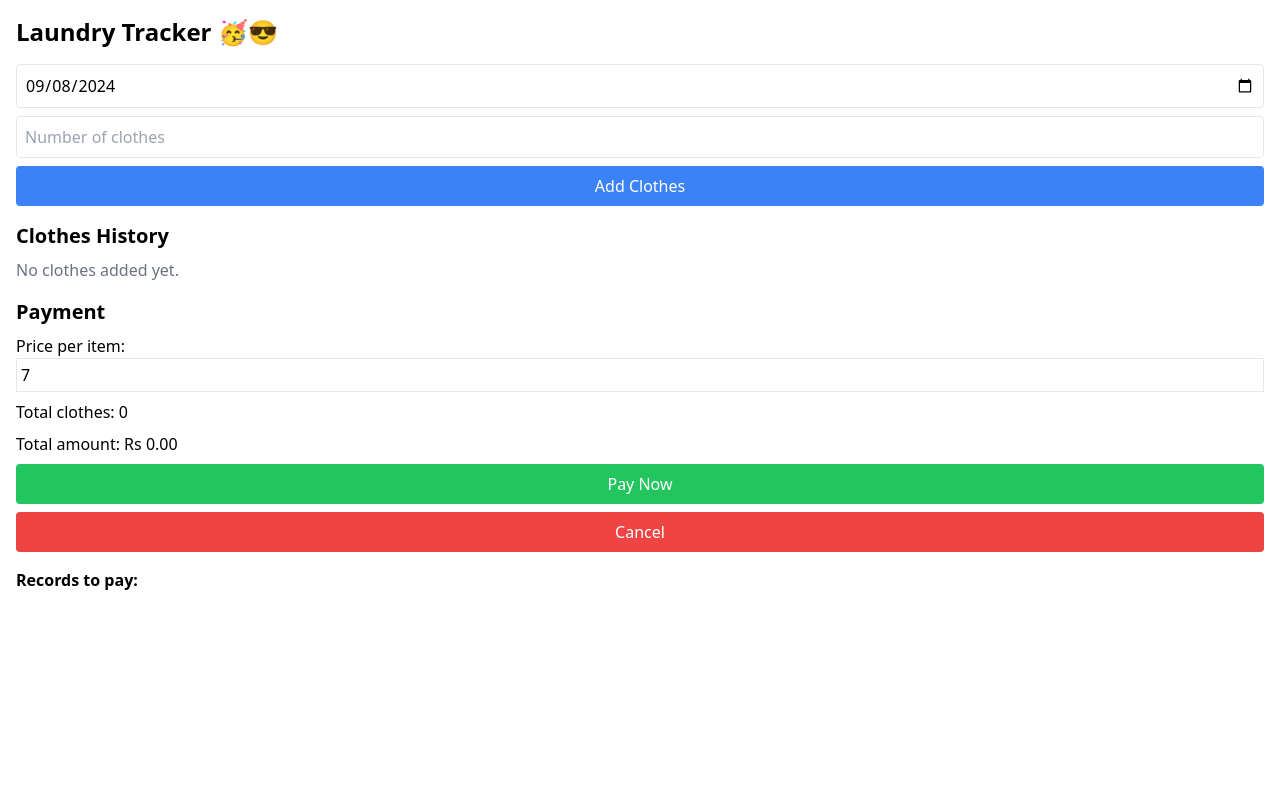
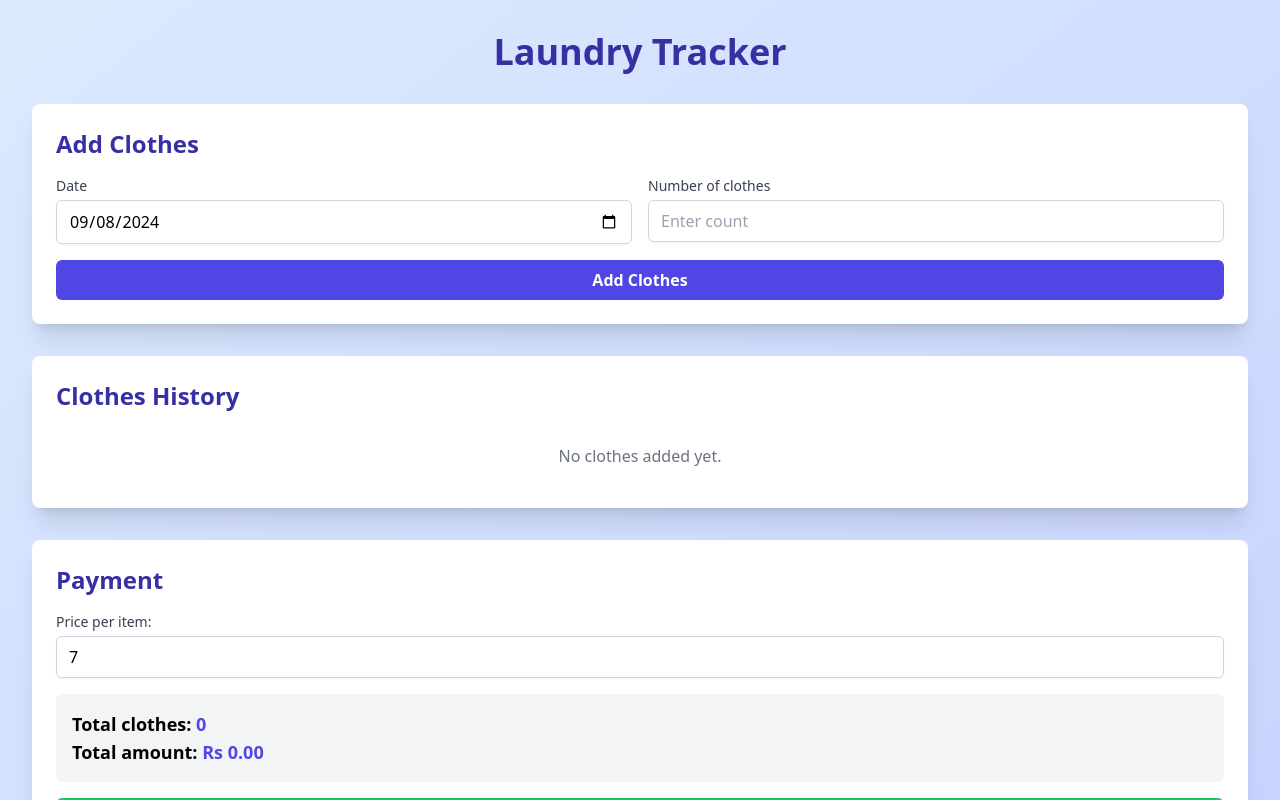
Before and after one commit to v8-fly/LaundaryApp, a React (Vite) app: page / in a window 1280 px wide. Both pictures are taken after a click on the button "Show Payment". Shown: the top 800 px of the page. Built offline with nearby package versions, Linux system fonts and the light colour scheme.

Commit message:
Asthetic changes

```diff
--- a/src/App.jsx
+++ b/src/App.jsx
@@ -56,25 +56,35 @@ export default function App() {
   }
 
   return (
-    <div className="container mx-auto p-4">
-      <h1 className="text-2xl font-bold mb-4">Laundry Tracker 🥳😎</h1>
+    <div className="min-h-screen bg-gradient-to-br from-blue-100 to-indigo-200 py-8">
+      <div className="container mx-auto px-4 sm:px-6 lg:px-8">
+        <h1 className="text-4xl font-bold text-center text-indigo-800 mb-8">
+          Laundry Tracker
+        </h1>
+        <div className="bg-white rounded-lg shadow-xl p-6 mb-8">
           <AddClothes onAdd={addClothes} />
+        </div>
+        <div className="bg-white rounded-lg shadow-xl p-6 mb-8">
           <ClothesHistory clothes={clothes} onUpdate={updateClothes} />
+        </div>
         {!showPayment ? (
           <button
             onClick={() => setShowPayment(true)}
-          className="bg-blue-500 text-white p-2 rounded"
+            className="w-full bg-indigo-600 hover:bg-indigo-700 text-white font-bold py-3 px-4 rounded-lg transition duration-300 ease-in-out transform hover:scale-105"
           >
             Show Payment
           </button>
         ) : (
+          <div className="bg-white rounded-lg shadow-xl p-6">
             <Payment
               clothes={clothes}
               lastPaymentDate={lastPaymentDate}
               onPayment={handlePayment}
               onCancel={() => setShowPayment(false)}
             />
+          </div>
         )}
+      </div>
     </div>
   )
 }
--- a/src/components/AddClothes.jsx
+++ b/src/components/AddClothes.jsx
@@ -1,38 +1,69 @@
 import React, { useState } from "react"
-import { format } from "date-fns"
+import { format, parse } from "date-fns"
 
 export default function AddClothes({ onAdd }) {
-  const [date, setDate] = useState(format(new Date(), "yyyy-MM-dd"))
+  const [date, setDate] = useState(format(new Date(), "dd-MMM-yyyy"))
   const [count, setCount] = useState("")
 
   const handleSubmit = (e) => {
     e.preventDefault()
     if (count) {
-      onAdd(new Date(date), parseInt(count, 10))
+      const parsedDate = parse(date, "dd-MMM-yyyy", new Date())
+      onAdd(parsedDate, parseInt(count, 10))
       setCount("")
     }
   }
 
+  const handleDateChange = (e) => {
+    const inputDate = e.target.value
+    const parsedDate = parse(inputDate, "yyyy-MM-dd", new Date())
+    setDate(format(parsedDate, "dd-MMM-yyyy"))
+  }
+
   return (
-    <form onSubmit={handleSubmit} className="mb-4">
-      <div className="flex flex-col space-y-2">
+    <form onSubmit={handleSubmit} className="space-y-4">
+      <h2 className="text-2xl font-semibold text-indigo-800 mb-4">
+        Add Clothes
+      </h2>
+      <div className="flex flex-col sm:flex-row sm:space-x-4">
+        <div className="flex-1 mb-4 sm:mb-0">
+          <label
+            htmlFor="date"
+            className="block text-sm font-medium text-gray-700 mb-1"
+          >
+            Date
+          </label>
           <input
+            id="date"
             type="date"
-          value={date}
-          onChange={(e) => setDate(e.target.value)}
-          className="border p-2 rounded"
+            value={format(parse(date, "dd-MMM-yyyy", new Date()), "yyyy-MM-dd")}
+            onChange={handleDateChange}
+            className="w-full px-3 py-2 border border-gray-300 rounded-md shadow-sm focus:outline-none focus:ring-2 focus:ring-indigo-500 focus:border-indigo-500"
           />
+        </div>
+        <div className="flex-1">
+          <label
+            htmlFor="count"
+            className="block text-sm font-medium text-gray-700 mb-1"
+          >
+            Number of clothes
+          </label>
           <input
+            id="count"
             type="number"
             value={count}
             onChange={(e) => setCount(e.target.value)}
-          placeholder="Number of clothes"
-          className="border p-2 rounded"
+            placeholder="Enter count"
+            className="w-full px-3 py-2 border border-gray-300 rounded-md shadow-sm focus:outline-none focus:ring-2 focus:ring-indigo-500 focus:border-indigo-500"
           />
-        <button type="submit" className="bg-blue-500 text-white p-2 rounded">
+        </div>
+      </div>
+      <button
+        type="submit"
+        className="w-full bg-indigo-600 hover:bg-indigo-700 text-white font-bold py-2 px-4 rounded-md transition duration-300 ease-in-out transform hover:scale-105"
+      >
         Add Clothes
       </button>
-      </div>
     </form>
   )
 }
--- a/src/components/ClothesHistory.jsx
+++ b/src/components/ClothesHistory.jsx
@@ -3,24 +3,46 @@ import { format } from "date-fns"
 
 export default function ClothesHistory({ clothes, onUpdate }) {
   return (
-    <div className="mb-4">
-      <h2 className="text-xl font-semibold mb-2">Clothes History</h2>
+    <div>
+      <h2 className="text-2xl font-semibold text-indigo-800 mb-4">
+        Clothes History
+      </h2>
       {clothes.length === 0 ? (
-        <p className="text-gray-500">No clothes added yet.</p>
+        <p className="text-gray-500 text-center py-4">No clothes added yet.</p>
       ) : (
-        <ul className="space-y-2">
+        <div className="overflow-x-auto">
+          <table className="min-w-full divide-y divide-gray-200">
+            <thead className="bg-gray-50">
+              <tr>
+                <th className="px-6 py-3 text-left text-xs font-medium text-gray-500 uppercase tracking-wider">
+                  Date
+                </th>
+                <th className="px-6 py-3 text-left text-xs font-medium text-gray-500 uppercase tracking-wider">
+                  Count
+                </th>
+              </tr>
+            </thead>
+            <tbody className="bg-white divide-y divide-gray-200">
               {clothes.map((item, index) => (
-            <li key={index} className="flex justify-between items-center">
-              <span>{format(item.date, "dd-MMM-yyyy")}</span>
+                <tr key={index}>
+                  <td className="px-6 py-4 whitespace-nowrap text-sm text-gray-500">
+                    {format(item.date, "dd-MMM-yyyy")}
+                  </td>
+                  <td className="px-6 py-4 whitespace-nowrap">
                     <input
                       type="number"
                       value={item.count}
-                onChange={(e) => onUpdate(index, parseInt(e.target.value, 10))}
-                className="border p-1 w-16 text-right"
+                      onChange={(e) =>
+                        onUpdate(index, parseInt(e.target.value, 10))
+                      }
+                      className="w-20 px-2 py-1 border border-gray-300 rounded-md shadow-sm focus:outline-none focus:ring-2 focus:ring-indigo-500 focus:border-indigo-500"
                     />
-            </li>
+                  </td>
+                </tr>
               ))}
-        </ul>
+            </tbody>
+          </table>
+        </div>
       )}
     </div>
   )
--- a/src/components/Payment.jsx
+++ b/src/components/Payment.jsx
@@ -54,11 +54,14 @@ export default function Payment({
   }
 
   return (
-    <div className="mb-4">
-      <h2 className="text-xl font-semibold mb-2">Payment</h2>
-      <div className="space-y-2">
+    <div>
+      <h2 className="text-2xl font-semibold text-indigo-800 mb-4">Payment</h2>
+      <div className="space-y-4">
         <div>
-          <label htmlFor="pricePerItem" className="block">
+          <label
+            htmlFor="pricePerItem"
+            className="block text-sm font-medium text-gray-700 mb-1"
+          >
             Price per item:
           </label>
           <input
@@ -66,31 +69,44 @@ export default function Payment({
             type="number"
             value={pricePerItem}
             onChange={(e) => setPricePerItem(parseFloat(e.target.value))}
-            className="border p-1 w-full"
+            className="w-full px-3 py-2 border border-gray-300 rounded-md shadow-sm focus:outline-none focus:ring-2 focus:ring-indigo-500 focus:border-indigo-500"
           />
         </div>
-        <p>Total clothes: {totalClothes}</p>
-        <p>Total amount: Rs {totalAmount.toFixed(2)}</p>
+        <div className="bg-gray-100 p-4 rounded-md">
+          <p className="text-lg font-semibold">
+            Total clothes:{" "}
+            <span className="text-indigo-600">{totalClothes}</span>
+          </p>
+          <p className="text-lg font-semibold">
+            Total amount:{" "}
+            <span className="text-indigo-600">Rs {totalAmount.toFixed(2)}</span>
+          </p>
+        </div>
         <button
           onClick={handlePayment}
-          className="bg-green-500 text-white p-2 rounded w-full"
+          className="w-full bg-green-500 hover:bg-green-600 text-white font-bold py-2 px-4 rounded-md transition duration-300 ease-in-out transform hover:scale-105"
         >
           Pay Now
         </button>
         <button
           onClick={onCancel}
-          className="bg-red-500 text-white p-2 rounded w-full"
+          className="w-full bg-red-500 hover:bg-red-600 text-white font-bold py-2 px-4 rounded-md transition duration-300 ease-in-out transform hover:scale-105"
         >
           Cancel
         </button>
       </div>
-      <div className="mt-4">
-        <h3 className="font-semibold">Records to pay:</h3>
-        <ul className="space-y-1">
+      <div className="mt-6">
+        <h3 className="text-lg font-semibold text-gray-700 mb-2">
+          Records to pay:
+        </h3>
+        <ul className="space-y-2">
           {clothesToPay.map((item, index) => (
-            <li key={index}>
-              {format(ensureDate(item.date), "dd-MMM-yyyy")} - {item.count}{" "}
-              items
+            <li
+              key={index}
+              className="bg-gray-50 p-2 rounded-md flex justify-between"
+            >
+              <span>{format(ensureDate(item.date), "dd-MMM-yyyy")}</span>
+              <span className="font-semibold">{item.count} items</span>
             </li>
           ))}
         </ul>
```
Lines whose indentation alone changed are shown as unchanged.
